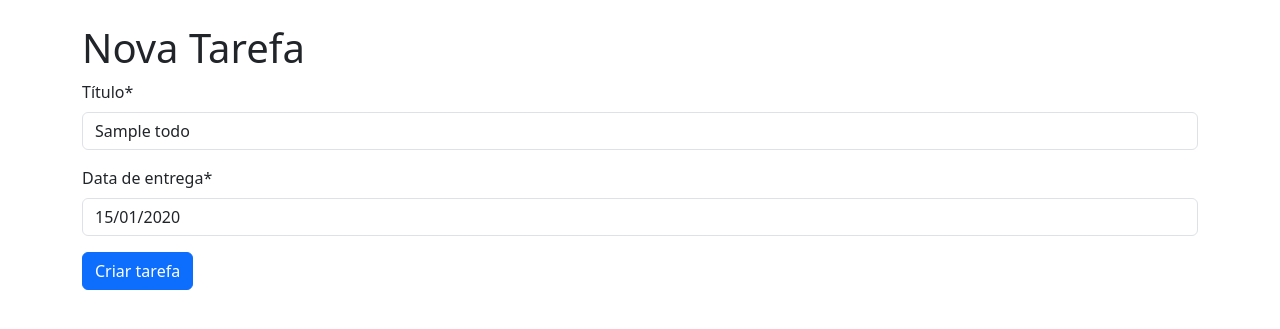
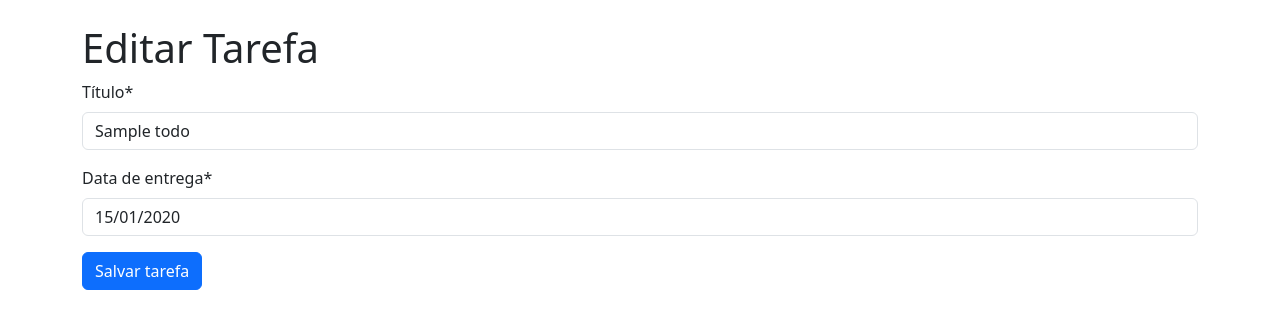
Before and after one commit to LuizDevLab/django-todos, a Django app: page /update/1 in a window 1280 px wide. Shown: the part 56-385 px from the top of the page. Run offline with Django 5.2, Linux system fonts and the light colour scheme; tables that the repository leaves empty hold one stand-in row (values such as "Sample post"); some libraries are stand-ins or nearby versions.

Commit message:
refactor: verificação caso seja pra adicionar ou atualizar

```diff
--- a/todos/templates/todos/todo_form.html
+++ b/todos/templates/todos/todo_form.html
@@ -1,17 +1,26 @@
 {% extends "base.html" %}
 
 {% block page_title %}
-  Adicione uma tarefa
+  {% if todo.pk %}
+    Editar Tarefa
+  {% else %}
+    Nova Tarefa
+  {% endif %}
 {% endblock page_title %}
 {% load crispy_forms_tags %}
 
 {% block content %}
-  <h1>Nova Tarefa</h1>
+  {% if todo.pk %}
+    <h1>Editar Tarefa</h1>
+  {% else %}
+    <h1>Nova Tarefa</h1>
+  {% endif %}
+
       <form action="" method="post">
         {% csrf_token %}
 
         {{ form|crispy }}
 
-        <button type="submit" class="btn btn-primary">Criar tarefa</button>
+        <button type="submit" class="btn btn-primary">Salvar tarefa</button>
       </form>
 {% endblock content %}
```
